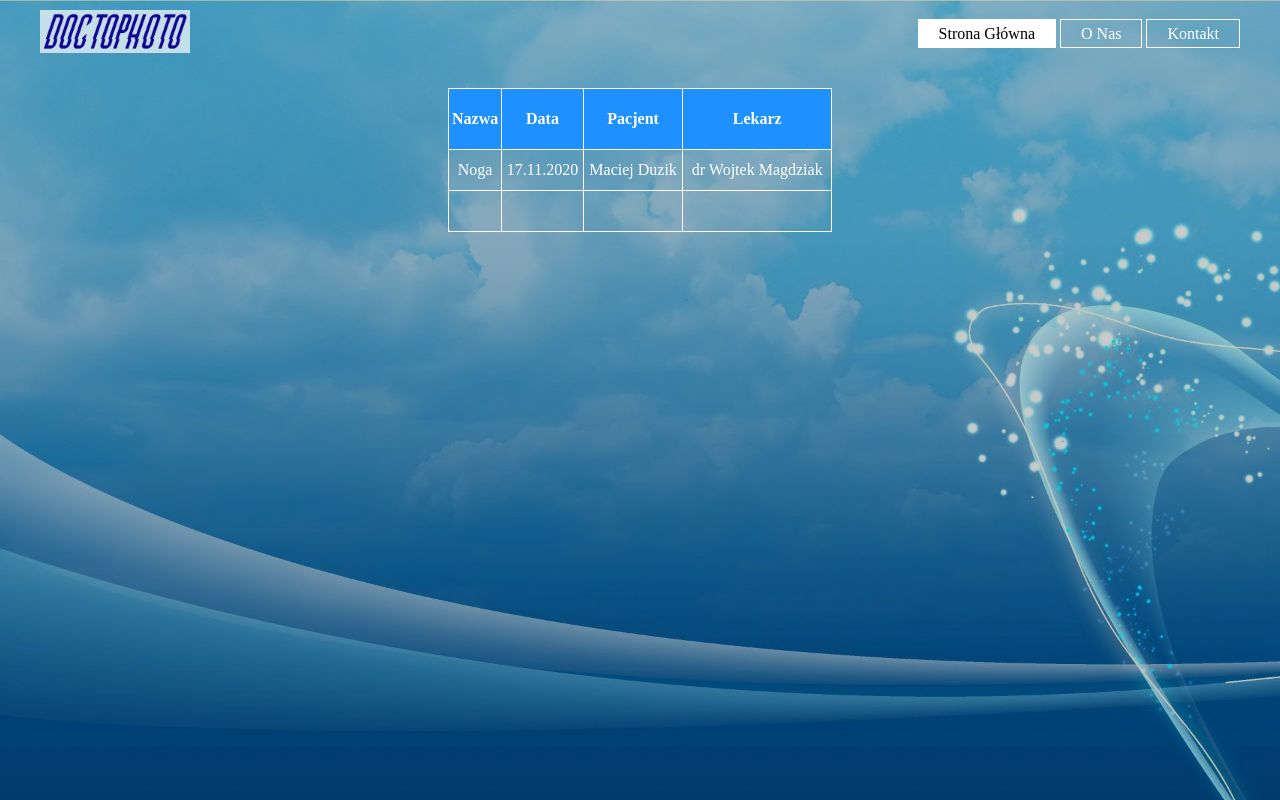
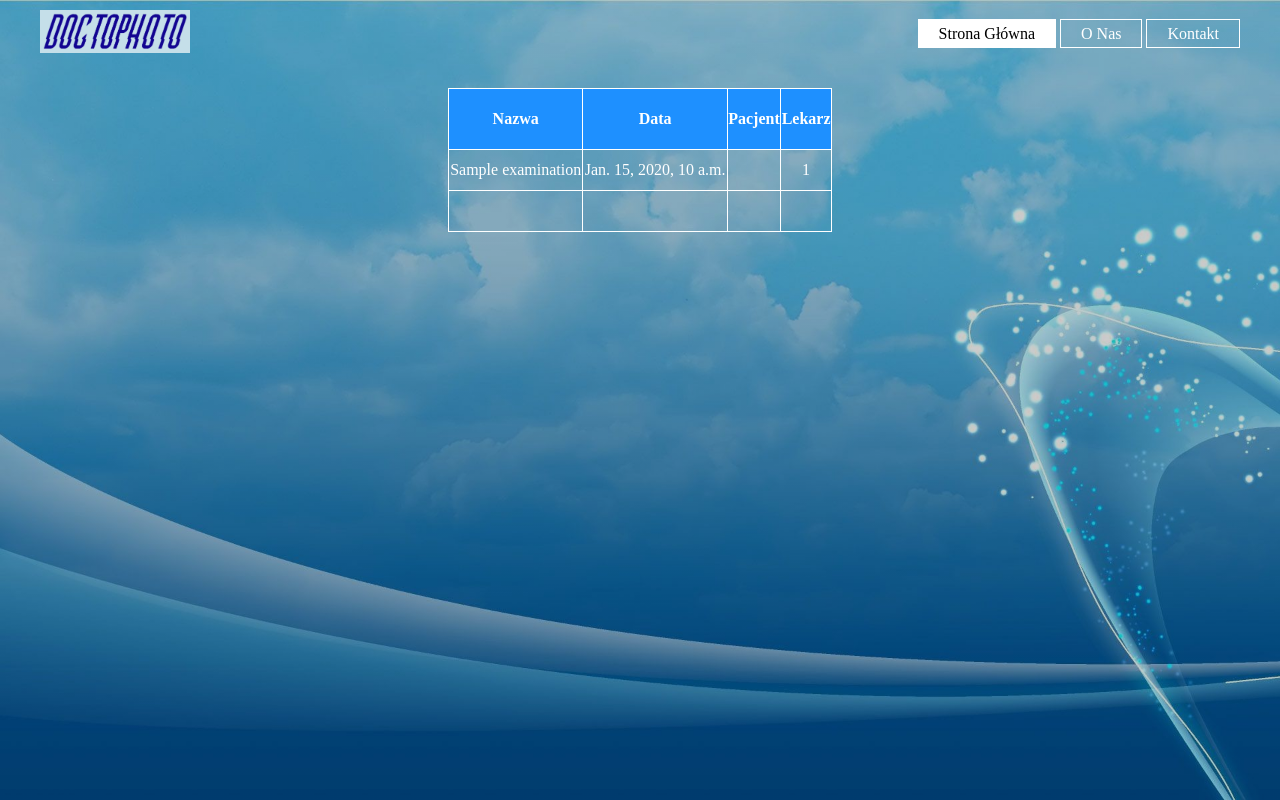
Before and after one commit to wskarbek/doctophoto, a Django app: page /dtp/index in a window 1280 px wide. Run offline with Django 3.2, Linux system fonts and the light colour scheme; tables that the repository leaves empty hold one stand-in row (values such as "Sample post").

Commit message:
examination list table added

```diff
--- a/dtp/templates/dtp/index.html
+++ b/dtp/templates/dtp/index.html
@@ -26,12 +26,14 @@
                         <th>Pacjent</th>
                         <th>Lekarz</th>
                     </tr>
+                    {% for item in examination_list %}
                     <tr onclick="window.location='examination';" style="cursor:pointer;">
-                        <td class="piwo">Noga</td>
-                        <td>17.11.2020</td>
-                        <td>Maciej Duzik</td>
-                        <td>dr Wojtek Magdziak</td>
+                        <td class="piwo">{{ item.title }}</td>
+                        <td>{{ item.pub_date }}</td>
+                        <td></td>
+                        <td>{{ item.doctor_id }}</td>
                     </tr>
+                    {% endfor %}
                     <tr>
                         <td></td>
                         <td></td>
--- a/dtp/views.py
+++ b/dtp/views.py
@@ -2,11 +2,14 @@ from django.contrib.auth import authenticate, login
 from django.http import HttpResponseRedirect
 from django.shortcuts import HttpResponse, render, redirect
 from dtp.forms import SignUpForm, LoginForm
+
 # Create your views here.
+from dtp.models import Examination
 
 
 def index(request):
-    return render(request, 'dtp/index.html')
+    examination_list = Examination.objects.all()
+    return render(request, 'dtp/index.html', {'examination_list':examination_list})
 
 
 def welcome(request):
```
